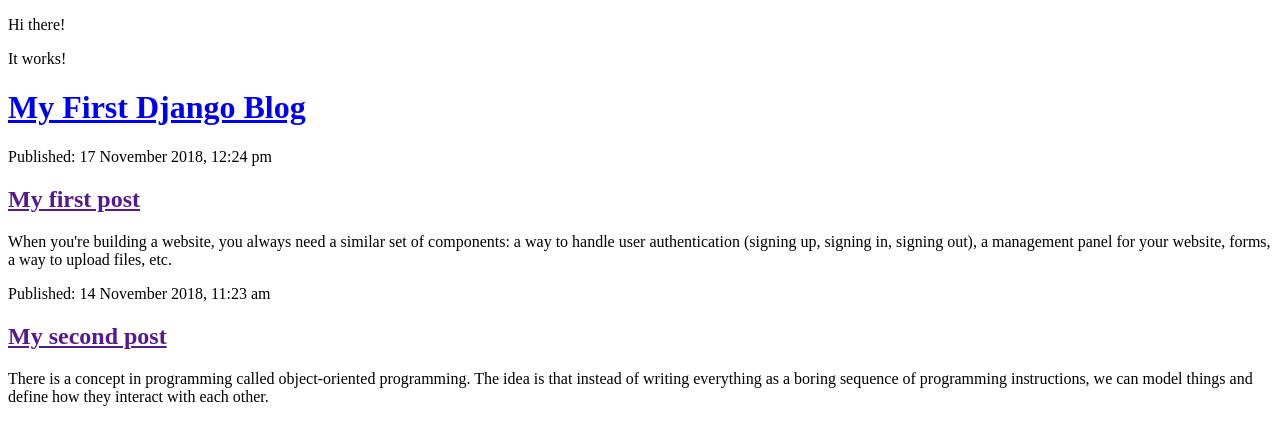
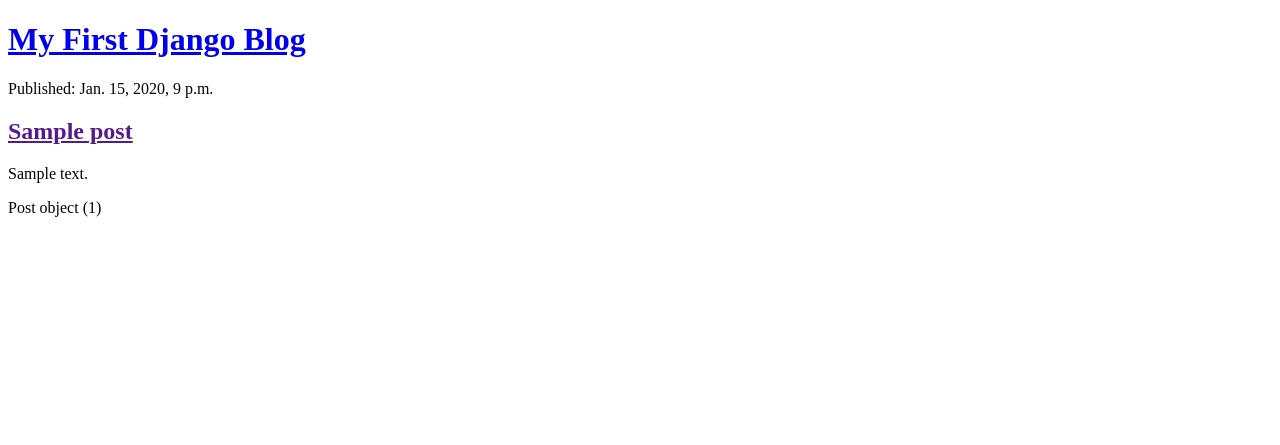
Before and after one commit to rmit-s3518845-priscilla-eka/my-first-blog, a Django app: template blog/templates/blog/post_list.html in a window 1280 px wide. Shown: the top 445 px of the page. Run offline with Django 3.2, Linux system fonts and the light colour scheme; the template is opened without the code that fills it: values that come from a table or form of the project are taken from there, others are empty; tables that the repository leaves empty hold one stand-in row (values such as "Sample post").

Commit message:
Modified templates to display posts from database.

```diff
--- a/blog/templates/blog/post_list.html
+++ b/blog/templates/blog/post_list.html
@@ -3,24 +3,20 @@
 	<title>My First Blog</title>
 </head>
 <body>
-	<p>Hi there!</p>
-	<p>It works!</p>
 
 	<div>
 		<h1><a href="/">My First Django Blog</a></h1>
 	</div>
 
+{% for post in posts %}
 	<div>
-		<p>Published: 17 November 2018, 12:24 pm</p>
-		<h2><a href="">My first post</a></h2>
-		<p>When you're building a website, you always need a similar set of components: a way to handle user authentication (signing up, signing in, signing out), a management panel for your website, forms, a way to upload files, etc.</p>
+		<p>Published: {{ post.published_date }}</p>
+		<h2><a href="">{{ post.title }}</a></h2>
+		<p>{{ post.text|linebreaksbr }}</p>
+			{{ post }}
 	</div>
+{% endfor %}
 
-	<div>
-		<p>Published: 14 November 2018, 11:23 am</p>
-		<h2><a href="">My second post</a></h2>
-		<p>There is a concept in programming called object-oriented programming. The idea is that instead of writing everything as a boring sequence of programming instructions, we can model things and define how they interact with each other.</p>
-	</div>
 
 
 </body>
--- a/blog/views.py
+++ b/blog/views.py
@@ -1,5 +1,8 @@
 from django.shortcuts import render
+from django.utils import timezone
+from .models import Post
 
 # Create your views here.
 def post_list(request):
-	return render(request, 'blog/post_list.html', {})
+	posts = Post.objects.filter(published_date__lte=timezone.now()).order_by('published_date')
+	return render(request, 'blog/post_list.html', {'posts': posts})
```
